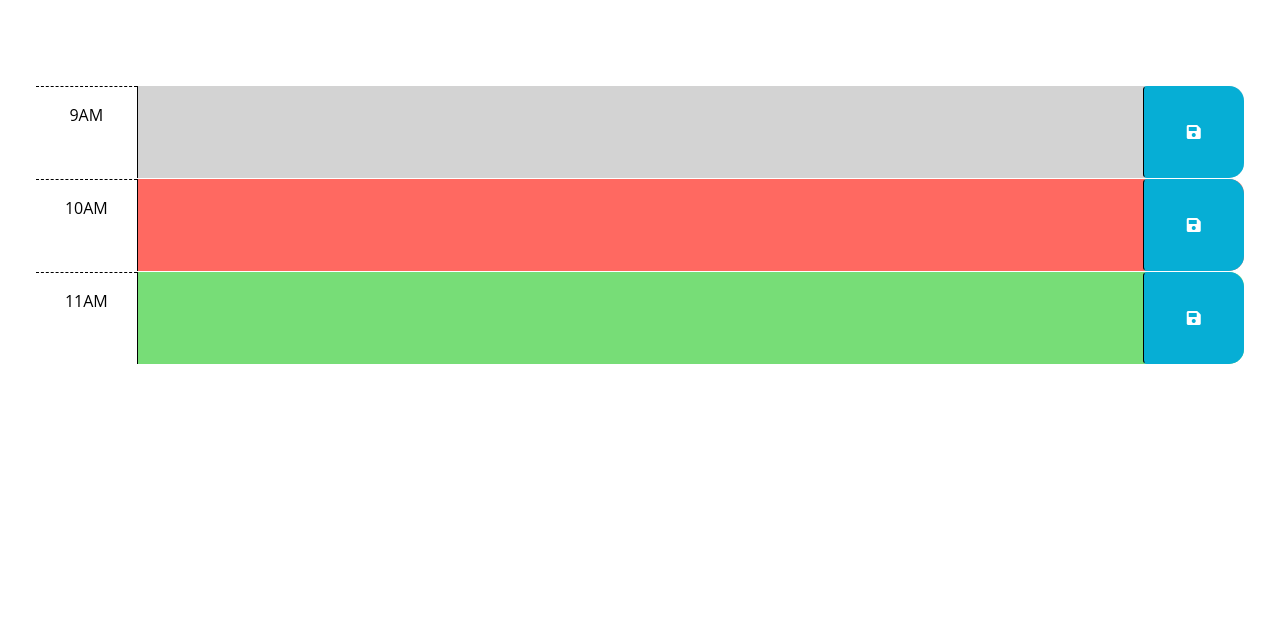
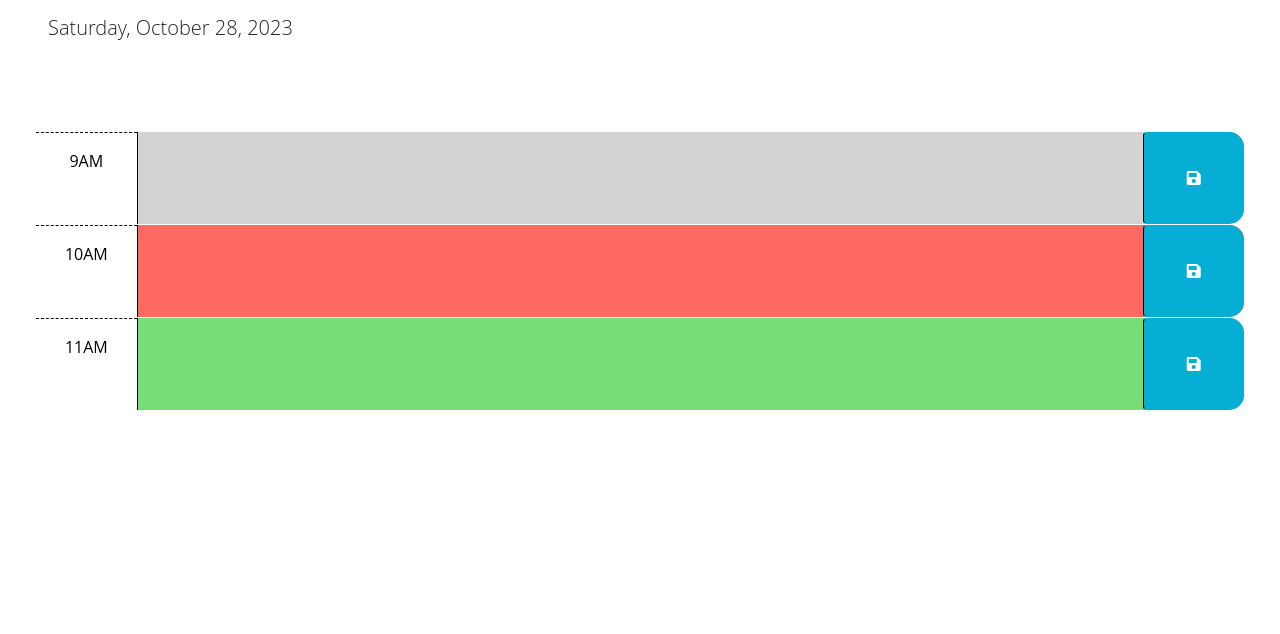
Before and after one commit to bcolo24/work-day-scheduler, a plain HTML site: page index.html in a window 1280 px wide. Shown: the part 166-800 px from the top of the page. Drawn offline with nearby package versions, Linux system fonts and the light colour scheme; files that its build step writes are made by us from their sources; files whose address does not match are found by name.

Commit message:
moved files and added date in header

```diff
--- a/Develop/script.js
+++ b/script.js
@@ -1,7 +1,10 @@
 // Wrap all code that interacts with the DOM in a call to jQuery to ensure that
 // the code isn't run until the browser has finished rendering all the elements
 // in the html.
-$(function () {
+$(function headerDate() {
+  var currentDay = dayjs().format('dddd, MMMM D, YYYY');
+  $("#currentDay").text(currentDay)
+
   // TODO: Add a listener for click events on the save button. This code should
   // use the id in the containing time-block as a key to save the user input in
   // local storage. HINT: What does `this` reference in the click listener
```
Also changed, not shown: assets-folder/Images/05-third-party-apis-homework-demo.gif (renamed from Assets/05-third-party-apis-homework-demo.gif), style.css (line endings or trailing spaces).
